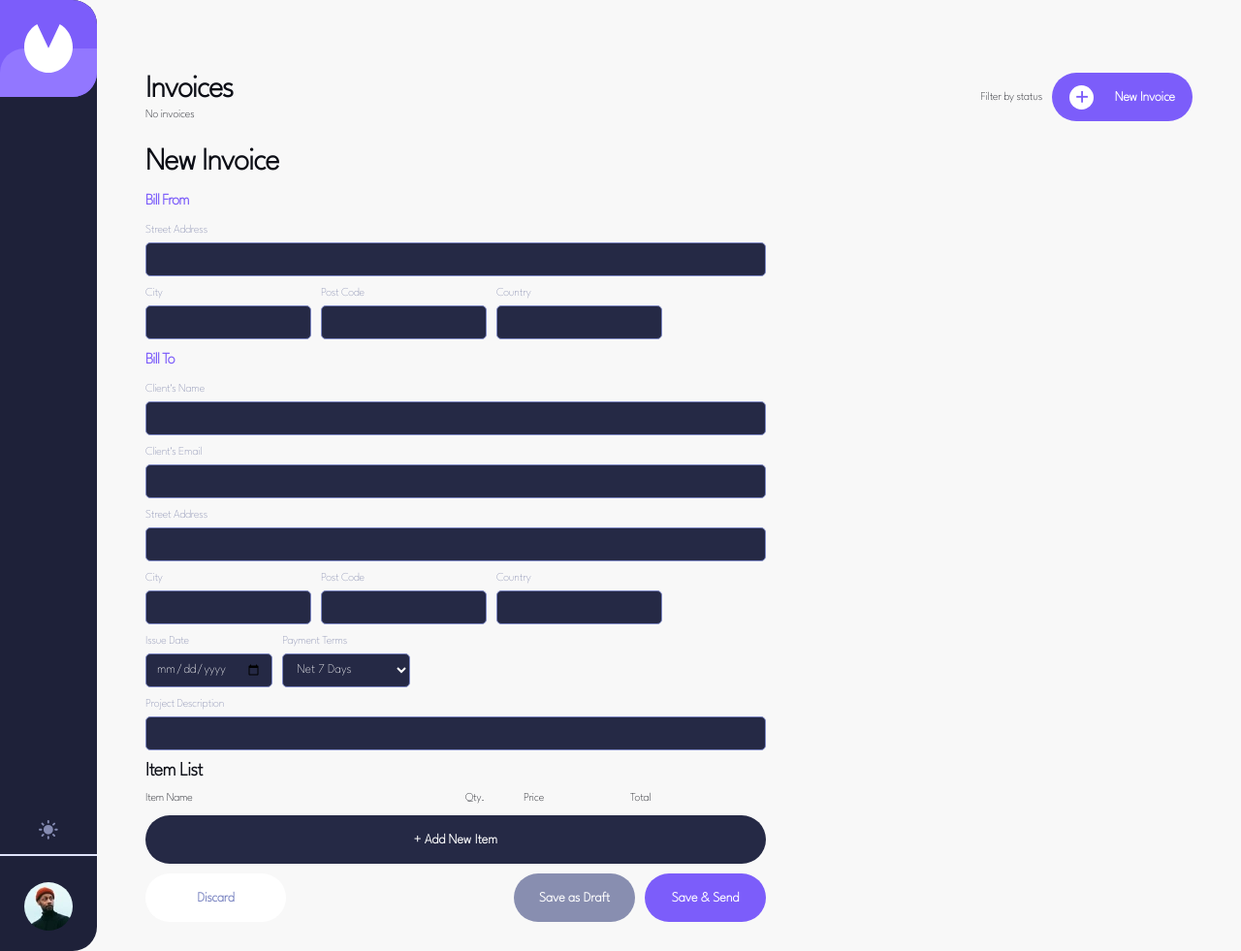
After one commit to rmaclean/invoice-demo, a Node server app: page /new in a window 1280 px wide. The commit adds this page. Shown: the whole page at 97% size. Run offline with Node 20, Linux system fonts and the light colour scheme; some libraries are stand-ins or nearby versions.

Commit message:
feat: adding basic new invoice form

```diff
--- a/src/index.js
+++ b/src/index.js
@@ -2,6 +2,7 @@ import express from 'express'
 import { engine } from 'express-handlebars'
 import { configureHomeRoute } from './routes/home.js'
 import { configureAPIRoute } from './routes/invoiceAPI.js'
+import { configureNewInvoice } from './routes/newInvoice.js'
 
 const port = 3000
 const app = express()
@@ -14,6 +15,7 @@ app.set('views', './views')
 
 configureHomeRoute(app)
 configureAPIRoute(app)
+configureNewInvoice(app)
 
 app.listen(port, () => {
     console.log(`Server is up at http://localhost:${port}`)
--- a/src/public/scripts/invoice.js
+++ b/src/public/scripts/invoice.js
@@ -0,0 +1,39 @@
+window.createDraftInvoice = async () => {
+    const draftInvoiceResponse = await fetch('/api/v1', {
+        method: 'POST'
+    })
+
+    const draftInvoice = await draftInvoiceResponse.json()
+
+    draftInvoice.description = document.getElementById('projectDescription').value
+    draftInvoice.clientName = document.getElementById('clientsName').value
+    draftInvoice.clientEmail = document.getElementById('clientsEmail').value
+    draftInvoice.clientAddress = {
+        street: document.getElementById('clientAddress').value,
+        city: document.getElementById('clientCity').value,
+        postCode: document.getElementById('clientPostCode').value,
+        country: document.getElementById('clientCountry').value,
+    }
+    draftInvoice.senderAddress = {
+        street: document.getElementById('billfromAddress').value,
+        city: document.getElementById('billfromCity').value,
+        postCode: document.getElementById('billfromPostCode').value,
+        country: document.getElementById('billfromCountry').value,
+    }
+    draftInvoice.paymentTerms = +document.getElementById('paymentTerms').value
+
+    const updateResult = await fetch('/api/v1', {
+        method: 'PUT',
+        body: JSON.stringify(draftInvoice),
+        headers: {
+            'Accept': 'application/json',
+            'Content-Type': 'application/json'
+        },
+    })
+
+    if (!updateResult.ok) {
+        alert(await updateResult.text())
+    } else {
+        window.location.href = '/'
+    }
+}
--- a/src/public/styles/site.css
+++ b/src/public/styles/site.css
@@ -88,7 +88,7 @@ nav {
   background-color: var(--color-c);
   width: 100px;
   display: grid;
-  height: 100vh;
+  height: 100%;
   grid-auto-flow: row;
   grid-template-rows: auto 1fr auto auto;
   border-bottom-right-radius: 25px;
@@ -184,25 +184,27 @@ header {
   grid-template-rows: auto auto;
 }
 
-button {
+.button {
   min-width: 125px;
   height: 50px;
   border-radius: 50px;
   background-color: var(--color-a);
   color: var(--color-m);
-  cursor: pointer;
-}
-
-.button-add {
-  display: grid;
-  grid-auto-flow: column;
-  grid-template-columns: auto auto;
-  column-gap: 5px;
-  align-items: center;
+  text-decoration: none;
+  border-width: 0;
   padding-left: 10px;
   padding-right: 10px;
   font-weight: bold;
   font-size: 14px;
+  align-items: center;
+  display: grid;
+  justify-items: center;
+}
+
+.button-add {
+  grid-auto-flow: column;
+  grid-template-columns: auto auto;
+  column-gap: 5px;
 }
 
 .button-add-icon {
@@ -277,3 +279,150 @@ button {
 .invoice-row-status-bullet {
   font-size: 30px;
 }
+
+.new-invoice {
+  display: grid;
+  grid-auto-flow: row;
+  row-gap: 10px;
+  justify-items: left;
+  align-items: start;
+  align-self: start;
+  width: 50vw;
+  margin-bottom: 30px;
+}
+
+.new-invoice-form {
+  display: grid;
+  grid-auto-flow: row;
+  row-gap: 10px;
+  justify-items: left;
+  align-items: start;
+  align-self: start;
+  width: 100%;
+}
+
+.new-invoice-input {
+  display: grid;
+  grid-auto-flow: row;
+  row-gap: 5px;
+  justify-items: left;
+  align-items: start;
+  align-self: start;
+  width: 100%;
+}
+
+label {
+  color: var(--color-f);
+}
+
+.new-invoice-section {
+  color: var(--color-a);
+}
+
+.new-invoice-local-layout {
+  display: grid;
+  grid-auto-flow: column;
+  column-gap: 10px;
+  grid-template-columns: 1fr 1fr 1fr;
+}
+
+.new-invoice-dates {
+  display: grid;
+  grid-auto-flow: column;
+  column-gap: 10px;
+  grid-template-columns: 1fr 1fr;
+}
+
+input[type="text"]
+{
+  background-color: var(--color-d);
+  height: 35px;
+  color: var(--color-m);
+  border-radius: 5px;
+  width: 100%;
+  border-width: 1;
+  padding-left: 10px;
+  padding-right: 10px;
+  padding-top: 5px;
+  padding-bottom: 5px;
+  border-color: var(--color-g);
+  border-style: solid;
+}
+
+input[type="date"]
+{
+  background-color: var(--color-d);
+  height: 35px;
+  color: var(--color-m);
+  border-radius: 5px;
+  width: 100%;
+  border-width: 1;
+  padding-left: 10px;
+  padding-right: 10px;
+  padding-top: 5px;
+  padding-bottom: 5px;
+  border-color: var(--color-g);
+  border-style: solid;
+}
+
+select
+{
+  background-color: var(--color-d);
+  height: 35px;
+  color: var(--color-m);
+  border-radius: 5px;
+  width: 100%;
+  border-width: 1;
+  padding-left: 10px;
+  padding-right: 10px;
+  padding-top: 5px;
+  padding-bottom: 5px;
+  border-color: var(--color-g);
+  border-style: solid;
+}
+
+.new-invoice-items{
+  display: grid;
+  grid-auto-flow: row;
+  row-gap: 5px;
+  justify-items: left;
+  align-items: start;
+  align-self: start;
+  width: 100%;
+}
+
+.new-invoice-item-row {
+  display: grid;
+  grid-auto-flow: column;
+  column-gap: 10px;
+  grid-template-columns: auto 50px 100px 100px 30px;
+  width: 100%;
+  justify-items: stretch;
+}
+
+.button-color-d {
+  background-color: var(--color-d);
+  width: 100%;
+}
+
+.button-color-f {
+  background-color: var(--color-f);
+}
+
+.button-color-m {
+  background-color: var(--color-m);
+  color: var(--color-g);
+}
+
+.new-invoice-buttons {
+  display: grid;
+  grid-auto-flow: column;
+  column-gap: 10px;
+  grid-template-columns: 125px auto 125px 125px;
+  width: 100%;
+  justify-items: stretch;
+}
+
+button[type=button] {
+  cursor: pointer;
+}
--- /dev/null
+++ b/src/routes/newInvoice.js
@@ -0,0 +1,7 @@
+const configureNewInvoice = (app) => {
+    app.get('/new', async (_req, res) => {
+        res.render('newInvoice', {})
+    })
+}
+
+export { configureNewInvoice }
--- a/src/views/layouts/main.handlebars
+++ b/src/views/layouts/main.handlebars
@@ -11,6 +11,7 @@
 
   <body>
     <nav>
+      <a href="/">
         <div class="nav-logo">
           <div class="nav-logo-shimmer"></div>
           <div class="nav-logo-image">
@@ -21,6 +22,7 @@
             />
           </div>
         </div>
+      </a>
       <div></div>
       <div class="nav-theme">
         <img src="./images/icon-sun.svg" alt="Sun" />
@@ -49,12 +51,12 @@
         <div></div>
         <div>Filter by status</div>
         <div>
-          <button type="button" class="button button-add">
+          <a href="/new" type="button" class="button button-add">
             <div class="button-add-icon">
               <div>+</div>
             </div>
             <div>New Invoice</div>
-          </button>
+          </a>
         </div>
       </header>
       {{{body}}}
--- /dev/null
+++ b/src/views/newInvoice.handlebars
@@ -0,0 +1,86 @@
+<div class="new-invoice">
+    <h1>New Invoice</h1>
+    <form class="new-invoice-form">
+        <h3 class="new-invoice-section">Bill From</h3>
+        <div class="new-invoice-input">
+            <label for="billfromAddress">Street Address</label>
+            <input type="text" id="billfromAddress" />
+        </div>
+        <div class="new-invoice-local-layout">
+            <div class="new-invoice-input">
+                <label for="billfromCity">City</label>
+                <input type="text" id="billfromCity" />
+            </div>
+            <div class="new-invoice-input">
+                <label for="billfromPostCode">Post Code</label>
+                <input type="text" id="billfromPostCode" />
+            </div>
+            <div class="new-invoice-input">
+                <label for="billfromCountry">Country</label>
+                <input type="text" id="billfromCountry" />
+            </div>
+        </div>
+        <h3 class="new-invoice-section">Bill To</h3>
+        <div class="new-invoice-input">
+            <label for="clientsName">Client's Name</label>
+            <input type="text" id="clientsName" />
+        </div>
+        <div class="new-invoice-input">
+            <label for="clientsEmail">Client's Email</label>
+            <input type="text" id="clientsEmail" />
+        </div>
+        <div class="new-invoice-input">
+            <label for="clientAddress">Street Address</label>
+            <input type="text" id="clientAddress" />
+        </div>
+        <div class="new-invoice-local-layout">
+            <div class="new-invoice-input">
+                <label for="clientCity">City</label>
+                <input type="text" id="clientCity" />
+            </div>
+            <div class="new-invoice-input">
+                <label for="clientPostCode">Post Code</label>
+                <input type="text" id="clientPostCode" />
+            </div>
+            <div class="new-invoice-input">
+                <label for="clientCountry">Country</label>
+                <input type="text" id="clientCountry" />
+            </div>
+        </div>
+        <div class="new-invoice-dates">
+            <div class="new-invoice-input">
+                <label for="issueDate">Issue Date</label>
+                <input type="date" id="issueDate" />
+            </div>
+            <div class="new-invoice-input">
+                <label for="paymentTerms">Payment Terms</label>
+                <select id="paymentTerms">
+                    <option value="7">Net 7 Days</option>
+                    <option value="30">Net 30 Days</option>
+                    <option value="90">Net 90 Days</option>
+                </select>
+            </div>
+        </div>
+        <div class="new-invoice-input">
+            <label for="projectDescription">Project Description</label>
+            <input type="text" id="projectDescription" />
+        </div>
+        <h2>Item List</h2>
+        <div class="new-invoice-items">
+            <div class="new-invoice-item-row">
+                <div>Item Name</div>
+                <div>Qty.</div>
+                <div>Price</div>
+                <div>Total</div>
+                <div>&nbsp;</div>
+            </div>
+        </div>
+        <button type="button" class="button button-color-d">+ Add New Item</button>
+        <div class="new-invoice-buttons">
+            <a href="/" type="button" class="button button-color-m">Discard</a>
+            <div>&nbsp;</div>
+            <button type="button" onclick="createDraftInvoice()" class="button button-color-f">Save as Draft</button>
+            <button type="button" class="button">Save &amp; Send</button>
+        </div>
+    </form>
+</div>
```
Also changed, not shown: src/data/data.json (+89 -1 lines), src/.eslintrc.json, src/README.md. Lines whose indentation alone changed are shown as unchanged.
